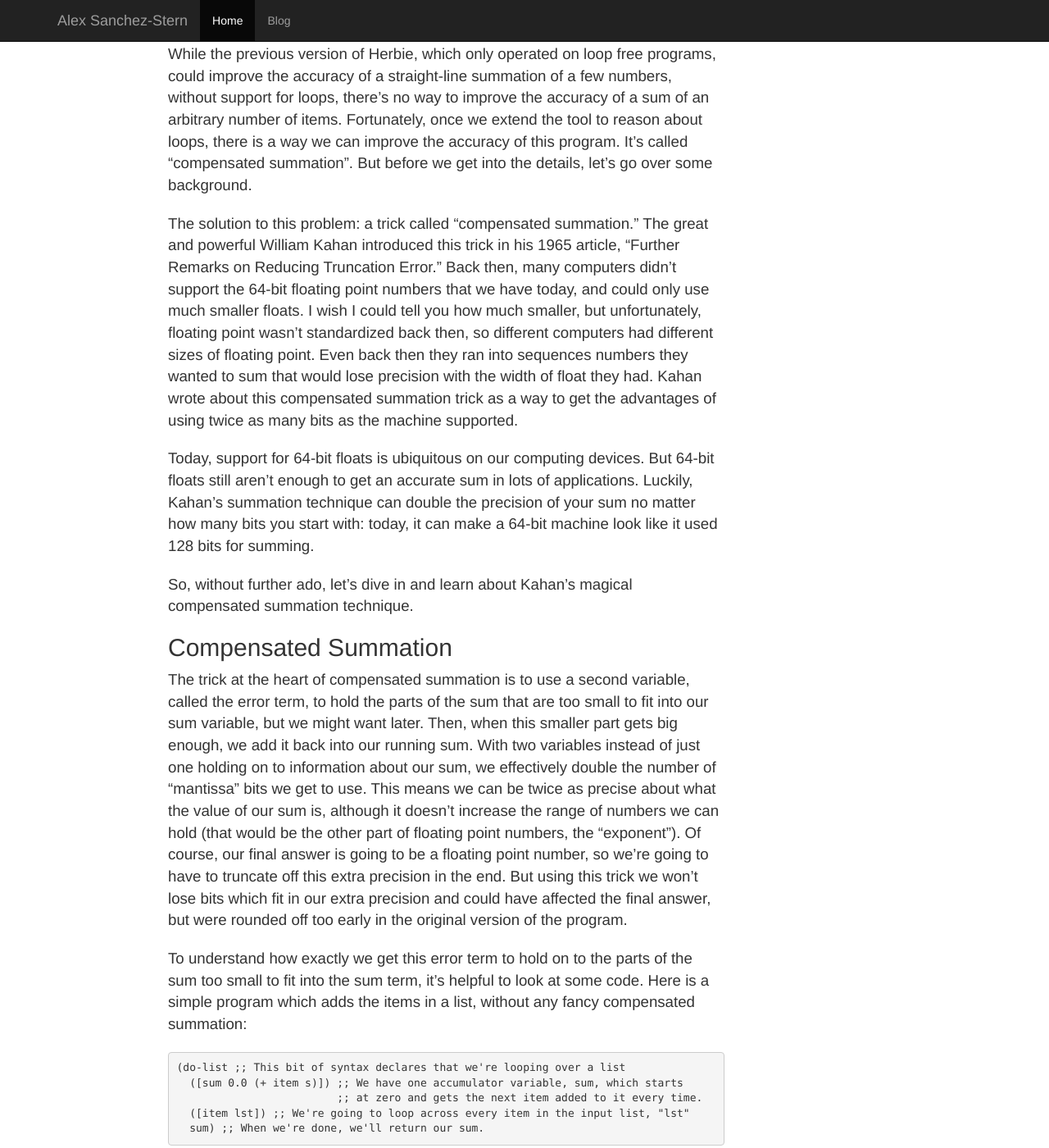
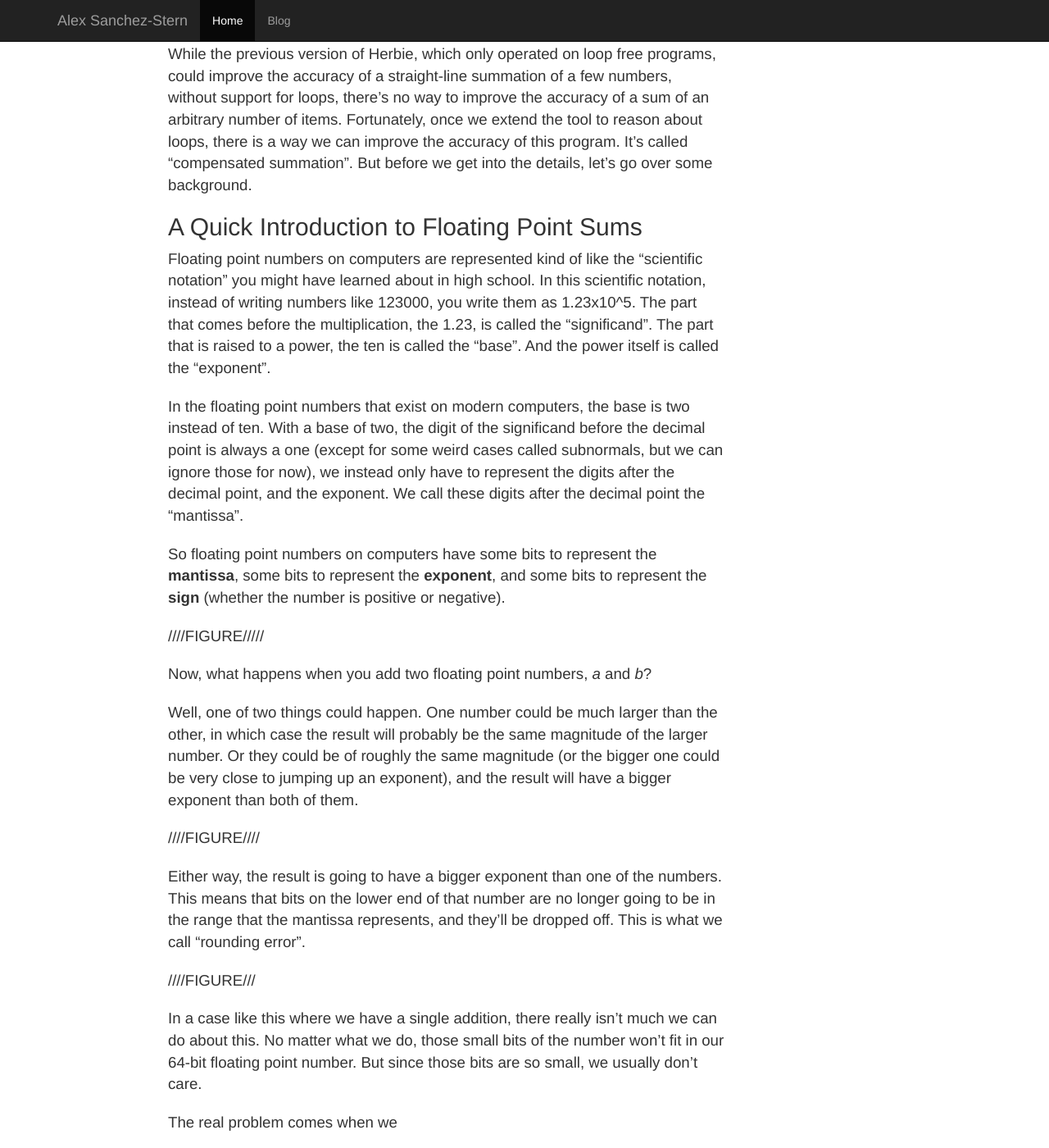
Before and after one commit to HazardousPeach/hazardouspeach.github.io, a Jekyll site: the page built from _posts/2015-10-15-improving-accuracy-summation.md, in a window 1280 px wide and 1400 px high, scrolled down 1506 px. Shown: the whole window at 82% size. Built offline with Jekyll 4.4.1, drawn with Linux system fonts in a browser that asks for light colours; nearby versions of some CDN libraries; formulas are drawn with MathJax 3.

Commit message:
Started Background

```diff
--- a/_posts/2015-10-15-improving-accuracy-summation.md
+++ b/_posts/2015-10-15-improving-accuracy-summation.md
@@ -77,6 +77,56 @@ we extend the tool to reason about loops, there is a way we can
 improve the accuracy of this program. It's called "compensated
 summation". But before we get into the details, let's go over some
 background.
+
+A Quick Introduction to Floating Point Sums
+-------------------------------------------
+
+Floating point numbers on computers are represented kind of like the
+"scientific notation" you might have learned about in high school. In
+this scientific notation, instead of writing numbers like 123000, you
+write them as 1.23x10^5. The part that comes before the
+multiplication, the 1.23, is called the "significand". The part that
+is raised to a power, the ten is called the "base". And the power
+itself is called the "exponent".
+
+In the floating point numbers that exist on modern computers, the base
+is two instead of ten. With a base of two, the digit of the
+significand before the decimal point is always a one (except for some
+weird cases called subnormals, but we can ignore those for now), we
+instead only have to represent the digits after the decimal point, and
+the exponent. We call these digits after the decimal point the
+"mantissa".
+
+So floating point numbers on computers have some bits to represent the
+**mantissa**, some bits to represent the **exponent**, and some bits
+to represent the **sign** (whether the number is positive or negative).
+
+////FIGURE/////
+
+Now, what happens when you add two floating point numbers, *a* and *b*?
+
+Well, one of two things could happen. One number could be much larger
+than the other, in which case the result will probably be the same
+magnitude of the larger number. Or they could be of roughly the same
+magnitude (or the bigger one could be very close to jumping up an
+exponent), and the result will have a bigger exponent than both of
+them.
+
+////FIGURE////
+
+Either way, the result is going to have a bigger exponent than one of
+the numbers. This means that bits on the lower end of that number are
+no longer going to be in the range that the mantissa represents, and
+they'll be dropped off. This is what we call "rounding error".
+
+////FIGURE///
+
+In a case like this where we have a single addition, there really
+isn't much we can do about this. No matter what we do, those small
+bits of the number won't fit in our 64-bit floating point number. But
+since those bits are so small, we usually don't care.
+
+The real problem comes when we
 
 The solution to this problem: a trick called "compensated summation."
 The great and powerful William Kahan introduced this trick in his 1965
```
